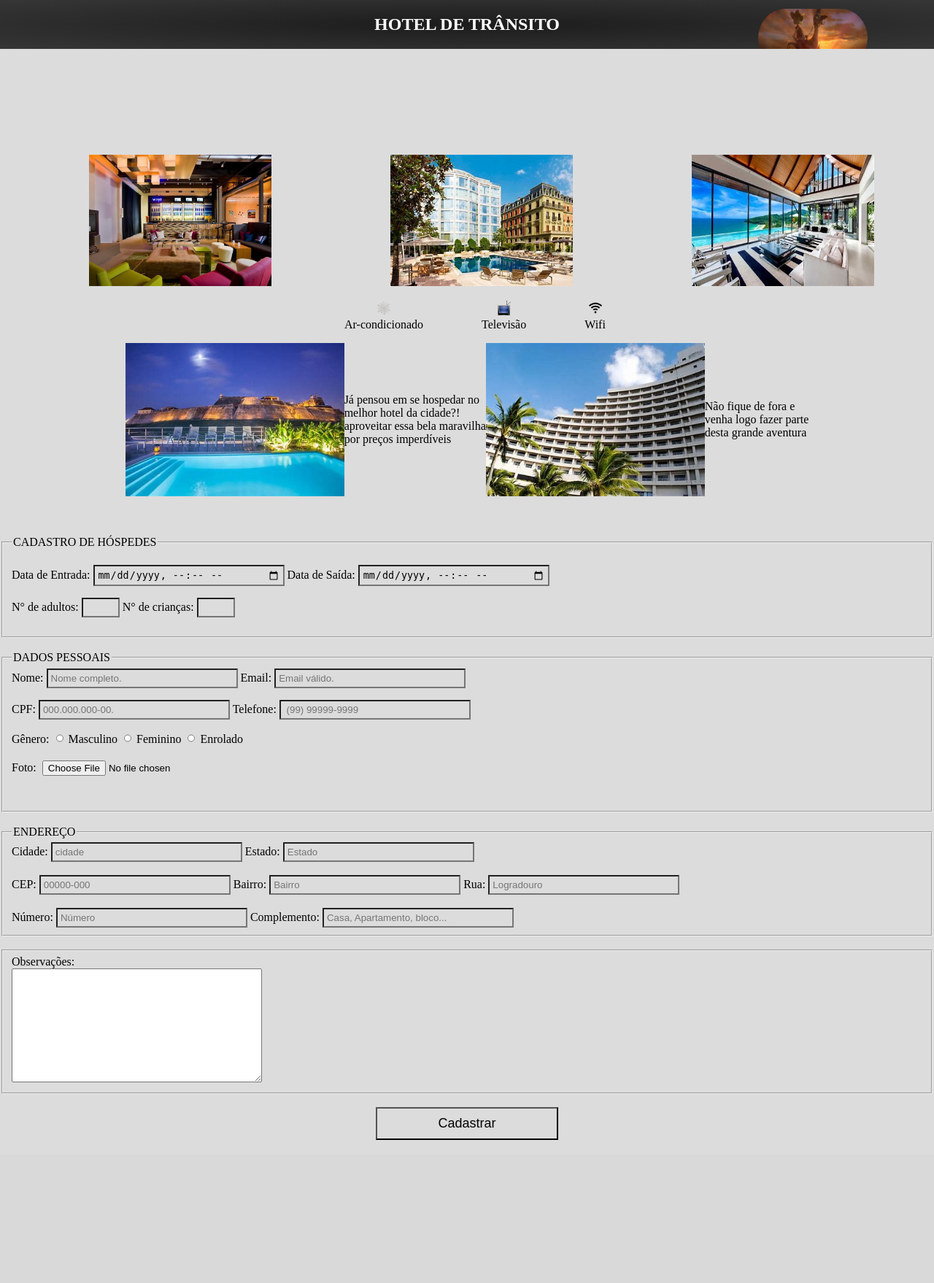
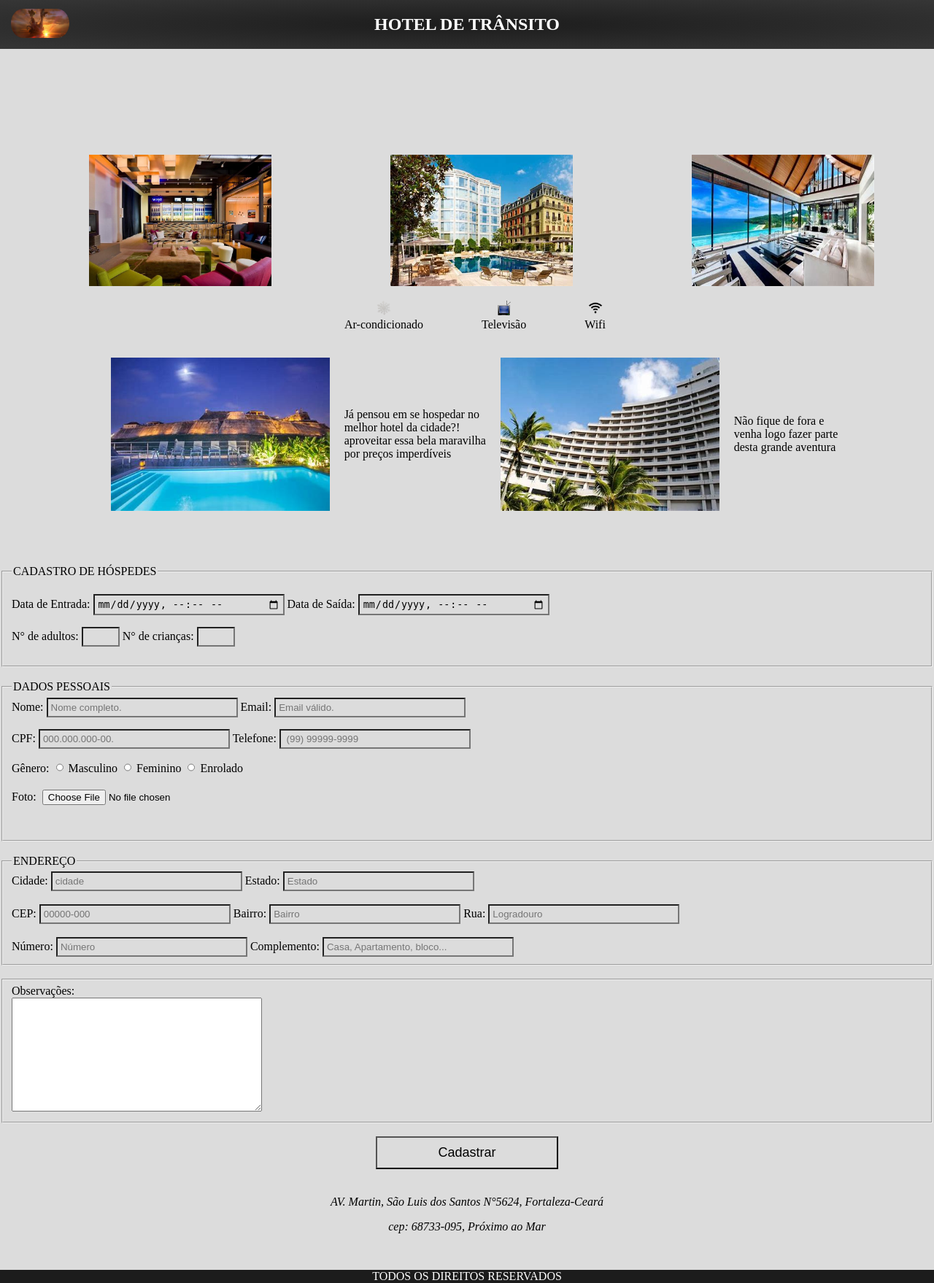
Before and after one commit to jonathan-sarmento/projeto-hotel-ads, a Flask app: page / in a window 1280 px wide. Shown: the whole page at 73% size. Before the commit the page ends 1562 px from the top, so only its background shows below. Run offline with Flask 2, Linux system fonts and the light colour scheme.

Commit message:
Update index.html

```diff
--- a/templates/index.html
+++ b/templates/index.html
@@ -10,14 +10,14 @@
 	<style>
 
 		.logo {
-			margin-left: 80%;
-			width: 150px;
-			height: 80px;
+			display:auto;
+			width: 80px;
+			height: 40px;
 			border-radius: 80px;
 			position: absolute;
 			padding: 12px 15px;
 			border-radius: 100px;
-		}
+        	}
 
 		.nav_link {
 			list-style-type: none;
@@ -137,6 +137,20 @@
         .conteiner img {
             width: 300px;
             height: 210px;
+	    padding: 20px;
+        }
+
+	address {
+            margin-bottom: 50px;
+            text-align: center;
+        }
+
+        footer {
+            color: white !important;
+            text-align: center;
+            background-color: #1c1c1c;
+            position: relative;
+            bottom: 0;
         }
 	</style>
 
@@ -254,6 +268,14 @@
 		<br>
 		<div id="submit"><input type="submit" name="Enviar" value="Cadastrar"></div>
 	</form>
+
+	<address>
+        <p>AV. Martin, São Luis dos Santos N°5624, Fortaleza-Ceará</p>
+        <p>cep: 68733-095, Próximo ao Mar</p>
+	</address>
+	<footer>
+	    <div class="barra">TODOS OS DIREITOS RESERVADOS</div>
+	</footer>
 </body>
 
 </html>
```
